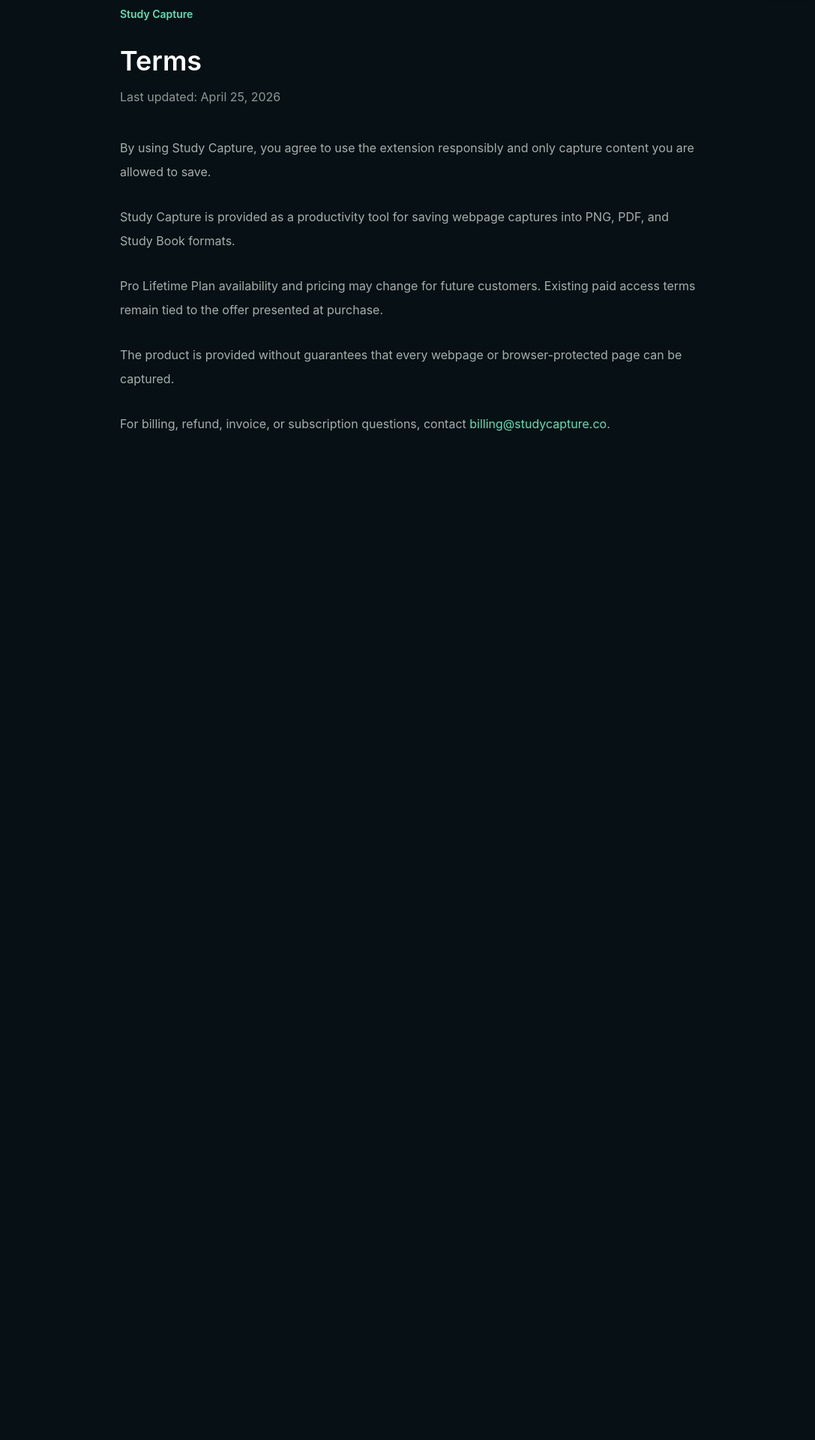
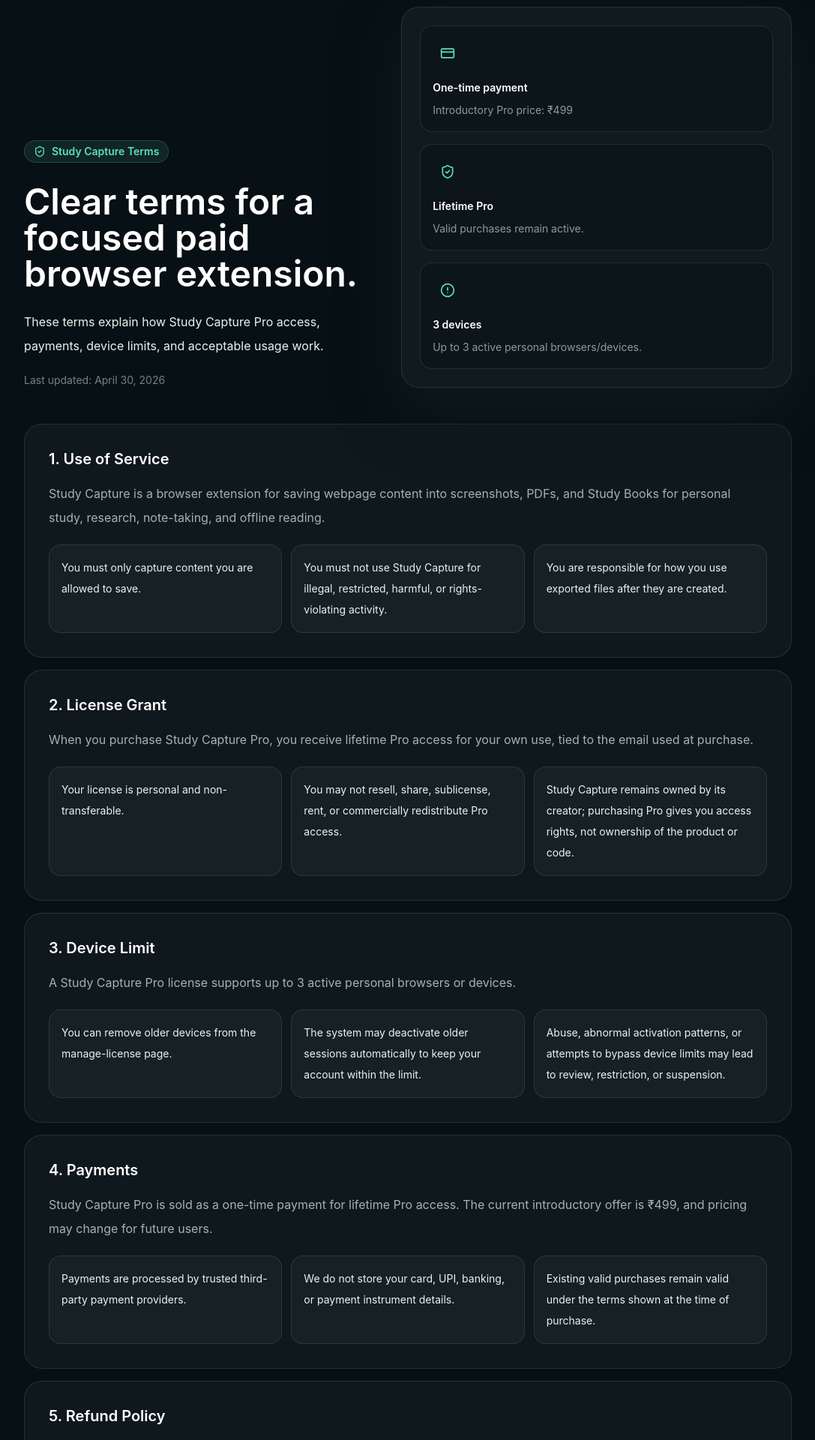
Before and after one commit to saikat-21/study-capture-site, a Next.js app: page /terms in a window 1280 px wide. Shown: the part 120-2040 px from the top of the page at 75% size, without its empty margins (96-1183 px from the left). Before the commit the page ends 865 px from the top, so only its background shows below. Built offline with nearby package versions, Linux system fonts and the light colour scheme; no server answers.

Commit message:
Rewrite terms for paid product

```diff
--- a/app/terms/page.js
+++ b/app/terms/page.js
@@ -1,35 +1,186 @@
-import { billingEmail, billingMailto } from "../../lib/site";
+import { AlertCircle, CreditCard, Mail, ShieldCheck } from "lucide-react";
+import {
+  billingEmail,
+  billingMailto,
+  supportEmail,
+  supportMailto
+} from "../../lib/site";
+
+const lastUpdated = "April 30, 2026";
+
+const sections = [
+  {
+    title: "1. Use of Service",
+    body: "Study Capture is a browser extension for saving webpage content into screenshots, PDFs, and Study Books for personal study, research, note-taking, and offline reading.",
+    items: [
+      "You must only capture content you are allowed to save.",
+      "You must not use Study Capture for illegal, restricted, harmful, or rights-violating activity.",
+      "You are responsible for how you use exported files after they are created."
+    ]
+  },
+  {
+    title: "2. License Grant",
+    body: "When you purchase Study Capture Pro, you receive lifetime Pro access for your own use, tied to the email used at purchase.",
+    items: [
+      "Your license is personal and non-transferable.",
+      "You may not resell, share, sublicense, rent, or commercially redistribute Pro access.",
+      "Study Capture remains owned by its creator; purchasing Pro gives you access rights, not ownership of the product or code."
+    ]
+  },
+  {
+    title: "3. Device Limit",
+    body: "A Study Capture Pro license supports up to 3 active personal browsers or devices.",
+    items: [
+      "You can remove older devices from the manage-license page.",
+      "The system may deactivate older sessions automatically to keep your account within the limit.",
+      "Abuse, abnormal activation patterns, or attempts to bypass device limits may lead to review, restriction, or suspension."
+    ]
+  },
+  {
+    title: "4. Payments",
+    body: "Study Capture Pro is sold as a one-time payment for lifetime Pro access. The current introductory offer is ₹499, and pricing may change for future users.",
+    items: [
+      "Payments are processed by trusted third-party payment providers.",
+      "We do not store your card, UPI, banking, or payment instrument details.",
+      "Existing valid purchases remain valid under the terms shown at the time of purchase."
+    ]
+  },
+  {
+    title: "5. Refund Policy",
+    body: "Because Study Capture Pro is a one-time digital software purchase, refunds are limited and reviewed case by case.",
+    items: [
+      "If you purchased by mistake or cannot activate Pro, contact us within 7 days of purchase.",
+      "Refunds may be declined if Pro access has been used extensively, shared, abused, or resold.",
+      "For billing, refund, invoice, or payment questions, contact billing@studycapture.co."
+    ]
+  },
+  {
+    title: "6. Account & Access",
+    body: "Study Capture uses email-based OTP authentication. There are no traditional password accounts.",
+    items: [
+      "Your Pro access is tied to your purchase email.",
+      "You are responsible for maintaining access to that email inbox.",
+      "If you lose access to your email, contact support and we will review recovery requests where possible."
+    ]
+  },
+  {
+    title: "7. Misuse & Termination",
+    body: "We want Study Capture to stay fair, reliable, and sustainable for legitimate users.",
+    items: [
+      "Abuse, automation, scraping at abnormal scale, resale, credential sharing, reverse engineering, or exploitation may result in access restriction.",
+      "Attempts to bypass payment, activation, device, or license checks may lead to revocation without refund.",
+      "We may suspend or terminate access when needed to protect users, the product, or the business."
+    ]
+  },
+  {
+    title: "8. Service Availability",
+    body: "Study Capture is designed to work across supported browsers, but browser and website restrictions can affect capture behavior.",
+    items: [
+      "We do not guarantee that every website, protected page, browser page, or embedded app can be captured.",
+      "Some pages may block capture, downloads, scripts, or extension access.",
+      "Features, browser support, and Pro capabilities may evolve over time."
+    ]
+  },
+  {
+    title: "9. Limitation of Liability",
+    body: "Study Capture is provided as a productivity tool. Use it with your own judgment and keep backups of important material.",
+    items: [
+      "We are not liable for data loss, export failures, browser incompatibility, missed captures, or workflow interruption.",
+      "We are not responsible for third-party websites, browser changes, payment-provider issues, or content you choose to capture.",
+      "To the maximum extent permitted by law, our liability is limited to the amount you paid for Study Capture Pro."
+    ]
+  }
+];
 
 export const metadata = {
   title: "Terms",
-  description: "Terms for Study Capture."
+  description: "Terms for Study Capture Pro purchases, license access, device limits, payments, and acceptable use."
 };
 
 export default function TermsPage() {
   return (
     <main className="min-h-screen bg-ink px-6 py-16 text-mist">
-      <article className="mx-auto max-w-3xl">
-        <p className="text-sm font-semibold text-mint">Study Capture</p>
-        <h1 className="mt-8 text-4xl font-semibold text-white">Terms</h1>
-        <p className="mt-4 text-mist/60">Last updated: April 25, 2026</p>
-        <div className="mt-10 space-y-7 text-base leading-8 text-mist/70">
-          <p>
-            By using Study Capture, you agree to use the extension responsibly and only capture content you are allowed to save.
-          </p>
-          <p>
-            Study Capture is provided as a productivity tool for saving webpage captures into PNG, PDF, and Study Book formats.
-          </p>
-          <p>
-            Pro Lifetime Plan availability and pricing may change for future customers. Existing paid access terms remain tied to the offer presented at purchase.
-          </p>
-          <p>
-            The product is provided without guarantees that every webpage or browser-protected page can be captured.
-          </p>
-          <p>
-            For billing, refund, invoice, or subscription questions, contact <a className="text-mint" href={billingMailto}>{billingEmail}</a>.
-          </p>
-        </div>
+      <article className="mx-auto max-w-5xl">
+        <section className="grid gap-8 lg:grid-cols-[0.95fr_1.05fr] lg:items-end">
+          <div>
+            <p className="inline-flex items-center gap-2 rounded-full border border-mint/20 bg-mint/10 px-3 py-1 text-sm font-semibold text-mint">
+              <ShieldCheck className="h-4 w-4" aria-hidden="true" />
+              Study Capture Terms
+            </p>
+            <h1 className="mt-7 max-w-3xl text-4xl font-semibold leading-tight text-white sm:text-5xl">
+              Clear terms for a focused paid browser extension.
+            </h1>
+            <p className="mt-6 max-w-2xl text-base leading-8 text-mist/68">
+              These terms explain how Study Capture Pro access, payments, device limits, and acceptable usage work.
+            </p>
+            <p className="mt-5 text-sm text-mist/50">Last updated: {lastUpdated}</p>
+          </div>
+
+          <div className="rounded-3xl border border-white/10 bg-white/[0.045] p-6 shadow-panel">
+            <div className="grid gap-4 sm:grid-cols-3 lg:grid-cols-1">
+              <QuickFact icon={CreditCard} title="One-time payment" text="Introductory Pro price: ₹499" />
+              <QuickFact icon={ShieldCheck} title="Lifetime Pro" text="Valid purchases remain active." />
+              <QuickFact icon={AlertCircle} title="3 devices" text="Up to 3 active personal browsers/devices." />
+            </div>
+          </div>
+        </section>
+
+        <section className="mt-12 space-y-4">
+          {sections.map((section) => (
+            <TermsSection key={section.title} section={section} />
+          ))}
+        </section>
+
+        <section className="mt-12 rounded-3xl border border-mint/20 bg-mint/10 p-6 sm:p-8">
+          <div className="flex items-start gap-4">
+            <div className="flex h-11 w-11 shrink-0 items-center justify-center rounded-2xl bg-mint/15 text-mint">
+              <Mail className="h-5 w-5" aria-hidden="true" />
+            </div>
+            <div>
+              <h2 className="text-xl font-semibold text-white">10. Contact</h2>
+              <p className="mt-3 max-w-2xl text-base leading-8 text-mist/70">
+                For billing, refunds, invoices, or payment questions, contact{" "}
+                <a className="font-semibold text-mint" href={billingMailto}>
+                  {billingEmail}
+                </a>
+                . For product help or activation support, contact{" "}
+                <a className="font-semibold text-mint" href={supportMailto}>
+                  {supportEmail}
+                </a>
+                .
+              </p>
+            </div>
+          </div>
+        </section>
       </article>
     </main>
   );
 }
+
+function QuickFact({ icon: Icon, title, text }) {
+  return (
+    <div className="rounded-2xl border border-white/10 bg-ink/45 p-4">
+      <div className="flex h-10 w-10 items-center justify-center rounded-xl bg-mint/12 text-mint">
+        <Icon className="h-5 w-5" aria-hidden="true" />
+      </div>
+      <h2 className="mt-4 text-sm font-semibold text-white">{title}</h2>
+      <p className="mt-2 text-sm leading-6 text-mist/60">{text}</p>
+    </div>
+  );
+}
+
+function TermsSection({ section }) {
+  return (
+    <section className="rounded-3xl border border-white/10 bg-white/[0.035] p-6 sm:p-8">
+      <h2 className="text-xl font-semibold text-white">{section.title}</h2>
+      <p className="mt-4 text-base leading-8 text-mist/70">{section.body}</p>
+      <ul className="mt-5 grid gap-3 text-sm leading-7 text-mist/72 md:grid-cols-3">
+        {section.items.map((item) => (
+          <li key={item} className="rounded-2xl border border-white/10 bg-white/[0.035] p-4">
+            {item}
+          </li>
+        ))}
+      </ul>
+    </section>
+  );
+}
```
